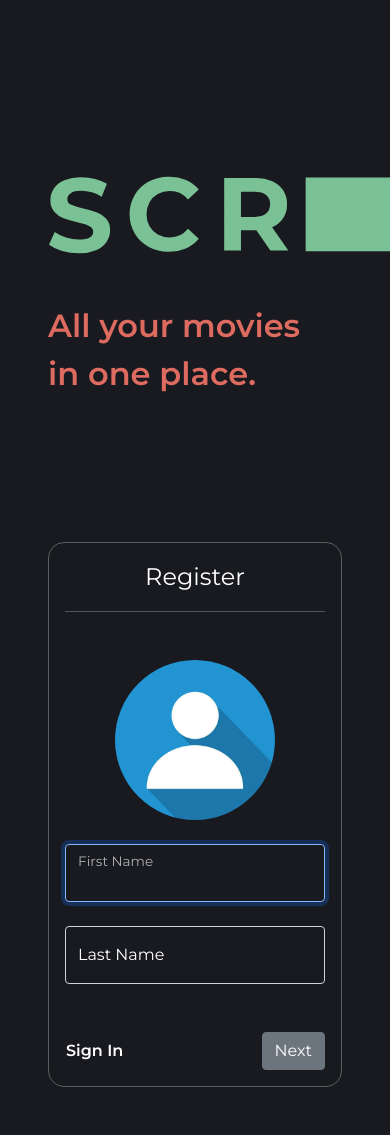
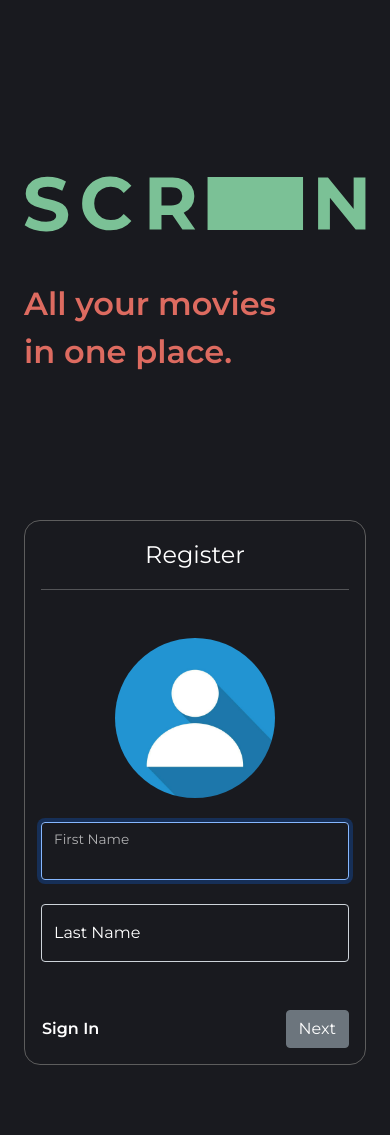
Before and after one commit to jnihal/screen-live, a Django app: page /register in a window 390 px wide; the page is wider, and only the part inside the window is pictured. After the commit the page ends 1065 px from the top of that part, so only its background shows below. Run offline with Django 3.2, Linux system fonts and the light colour scheme.

Commit message:
Mobile responsive changes

```diff
--- a/screen/static/screen/authentication.css
+++ b/screen/static/screen/authentication.css
@@ -109,3 +109,9 @@ body {
     color: white !important;
     font-weight: 600;
 }
+
+@media only screen and (max-width: 600px) {
+    .logo {
+        width: 100%;
+    }
+}
--- a/screen/static/screen/register.js
+++ b/screen/static/screen/register.js
@@ -14,8 +14,6 @@ document.addEventListener('DOMContentLoaded', function() {
     back.style.display = 'none';
 
     next.addEventListener('click', function() {
-
-
 
         if (validate()) {
             profile.style.display = 'none';
--- a/screen/templates/screen/layout_authentication.html
+++ b/screen/templates/screen/layout_authentication.html
@@ -14,7 +14,7 @@
         {% endblock %}
     </head>
     <body>
-        <div class="container p-5">
+        <div class="container pt-5 p-4">
             <div class="row g-0 justify-content-center align-items-center">
                 <div class="col-xl-6 col-lg-8 col-12 left-card">
                     <img class="logo" src="{% static 'screen/media/logo.svg' %}" alt="Screen">
```
Also changed, not shown: db.sqlite3, 1 other file.
